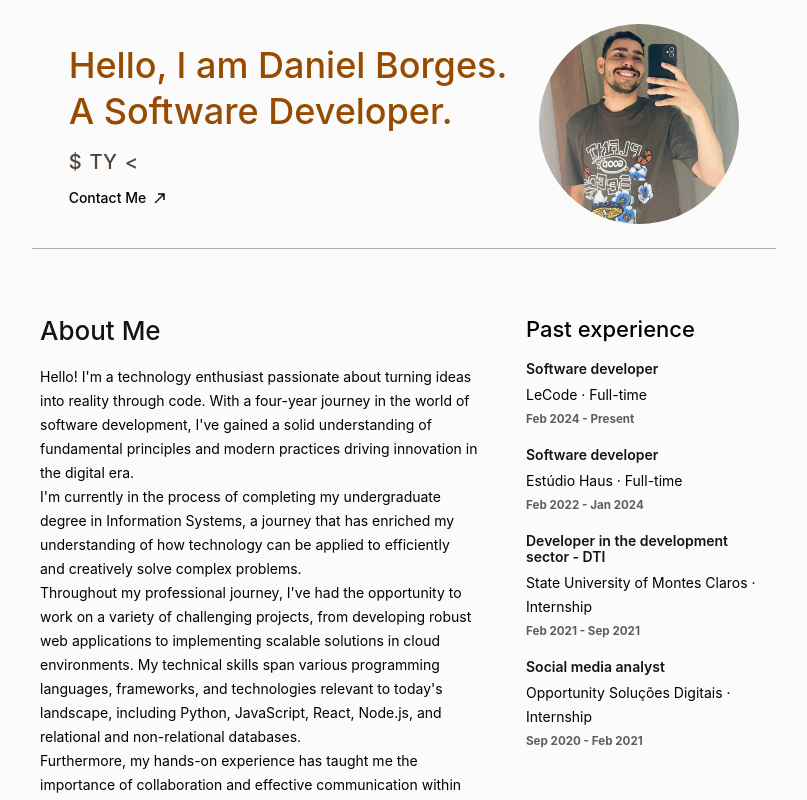
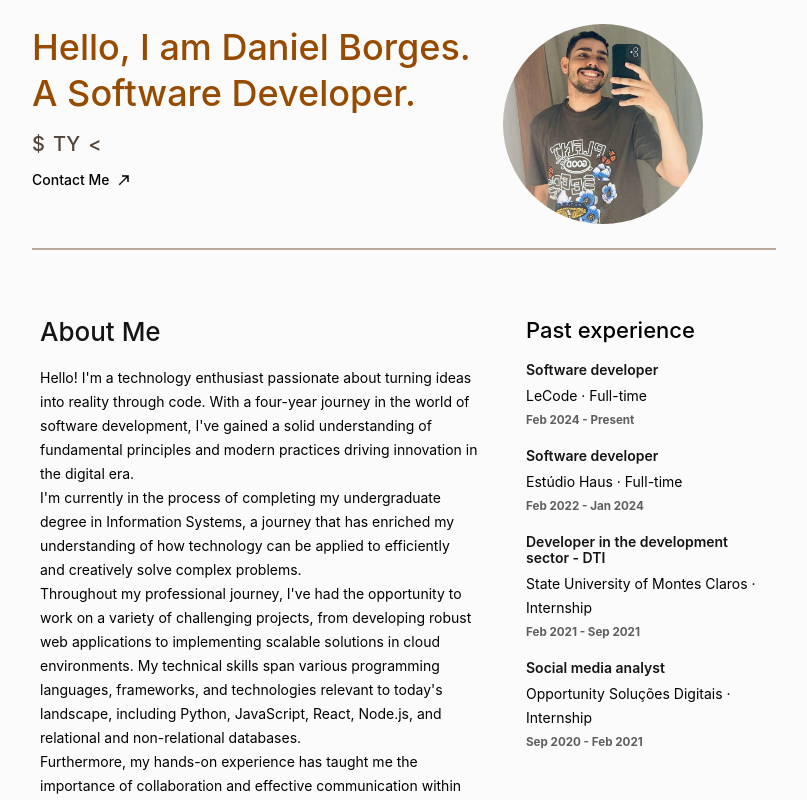
Before and after one commit to DanielBorgesDev/portifolio, a React (Create React App) app: page / in a window 1280 px wide. Shown: the top 800 px of the page, without its empty margins (236-1043 px from the left). Built offline with nearby package versions, Linux system fonts and the light colour scheme.

Commit message:
fix: clear code

```diff
--- a/src/styles/components/DividerWrapper/styles.ts
+++ b/src/styles/components/DividerWrapper/styles.ts
@@ -7,6 +7,6 @@ export const ContainerDivider = styled.div`
 `;
 
 export const DividerLine = styled.div`
-height: 1px;
+height: 2px;
 background-color: #BAA89B;
 `;
--- a/src/styles/components/Header/styles.ts
+++ b/src/styles/components/Header/styles.ts
@@ -8,14 +8,9 @@ export const CenteredContainer = styled.div`
 `;
 
 export const CenteredContainerHeader = styled.div`
-  display: flex;
-  flex-direction: column;
-  align-items: center;
-  justify-content: center;
   max-width: 49.5rem;
   padding: 1.5rem;
   margin: 0 auto;
-
   @media (${Styles.devices.tablet}) {
     flex-direction: row;
   }
@@ -24,12 +19,13 @@ export const CenteredContainerHeader = styled.div`
 export const StyledGrid = styled.div`
   display: flex;
   gap: 2rem;
-  align-items: center;
-  justify-content: center;
+
 
   @media (${Styles.devices.mobileL}) {
     flex-direction: column;
     padding-left:10rem;
+    align-items: center;
+    justify-content: center;
   }
 `;
 export const TextArea = styled.div`
```
